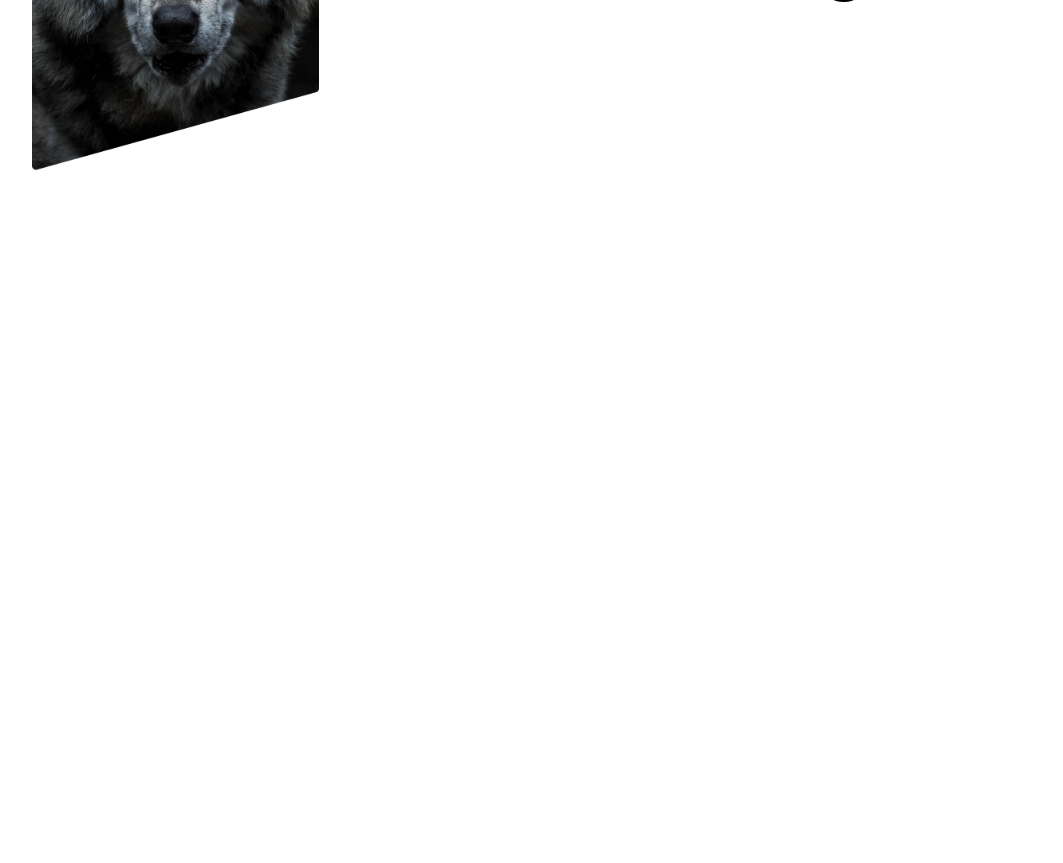
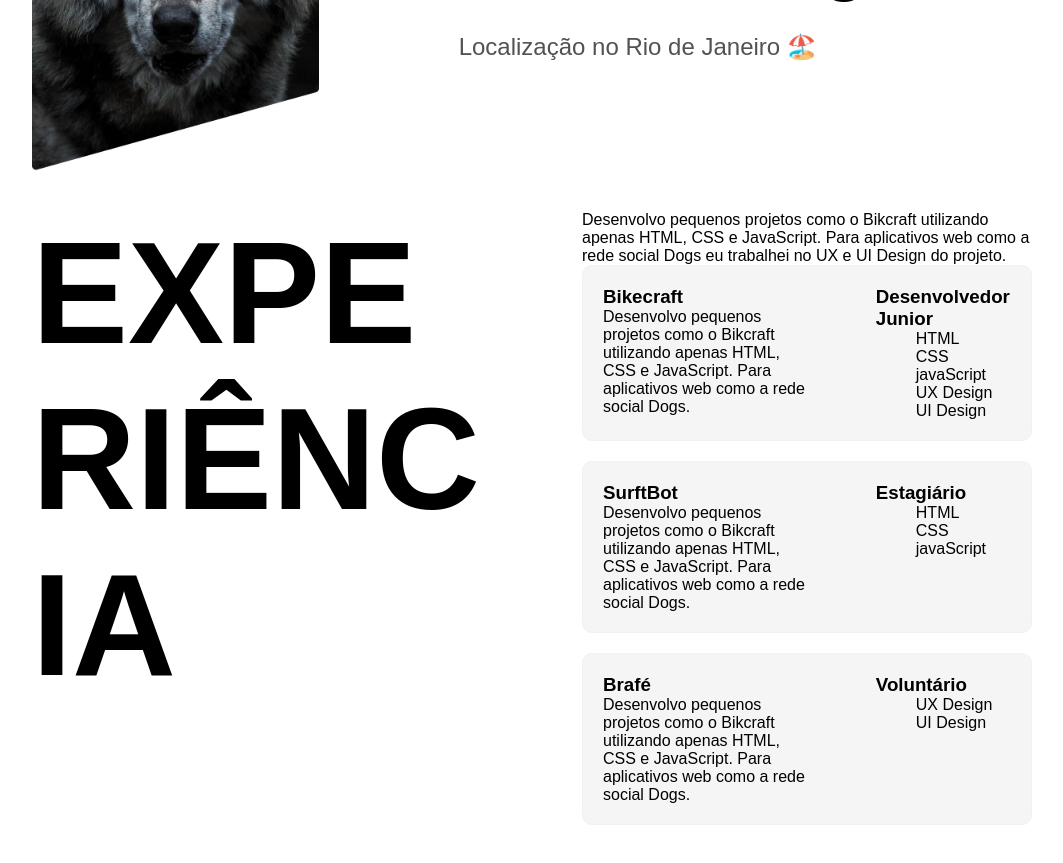
Before and after one commit to Ramonlleopoldo/Portfolio-origamid, a plain HTML site: page index.html in a window 1280 px wide. Shown: the part 361-1224 px from the top of the page, without its empty margins (108-1171 px from the left). Before the commit the page ends 800 px from the top, so only its background shows below. Drawn offline with Linux system fonts and the light colour scheme.

Commit message:
criado layout de experiencia (parte inicial)

```diff
--- /dev/null
+++ b/experiencia.css
@@ -0,0 +1,22 @@
+.experiencia {
+  display: flex;
+  flex-direction: row;
+  margin: 40px 140px;
+  gap: 100px;
+}
+.experiencia-h1 {
+  max-width: 450px;
+  font-size: 9rem;
+  font-weight: 900;
+  word-wrap: break-word;
+}
+.container-grid {
+  display: grid;
+  padding: 20px;
+  grid-template-columns: 1.8fr 1.2fr;
+  background-color: #f5f5f5;
+  border: solid #f1f1f1 1px;
+  border-radius: 10px;
+  gap: 70px;
+  margin-bottom: 20px;
+}
--- a/index.html
+++ b/index.html
@@ -7,6 +7,7 @@
   <link rel="stylesheet" href="style.css">
   <title>Origamid</title>
 </head>
+
 <div class="container">
   <header>
     <img src="./assets/img/marca.svg" alt="Logo lobo">
@@ -18,13 +19,61 @@
   </header>
   <section class="perfil">
     <img src="./assets/img/perfil.jpg" alt="imagem de perfil lobo" class="perfil-img">
-    <span class="perfil-texto">Desenvolvedor <br>Front end & <br> UX/UI Designer</span>
-
+    <div class="grid-perfil-texto">
+      <span class="perfil-texto">Desenvolvedor <br>Front end & <br> UX/UI Designer</span>
+      <p>Localização no Rio de Janeiro 🏖️</p>
+    </div>
+  </section>
+  <section class="experiencia">
+    <span class="experiencia-h1">EXPERIÊNCIA</span>
+    <div class="experiencia-texto">
+      <p class="experiencia-texto-p">Desenvolvo pequenos projetos como o Bikcraft utilizando apenas HTML, CSS e JavaScript. Para aplicativos web como a rede social Dogs eu trabalhei no UX e UI Design do projeto.</p>
+      <div class="container-grid">
+        <div class="grid-projeto">
+          <h3>Bikecraft</h3>
+          <p>Desenvolvo pequenos projetos como o Bikcraft utilizando apenas HTML, CSS e JavaScript. Para aplicativos web como a rede social Dogs.</p>
+        </div>
+        <div class="grid-competencia">
+          <h3>Desenvolvedor Junior</h3>
+          <ol class="competencia">
+            <li>HTML</li>
+            <li>CSS</li>
+            <li>javaScript</li>
+            <li>UX Design</li>
+            <li>UI Design</li>
+          </ol>
+        </div>
+      </div>
+      <div class="container-grid">
+        <div class="grid-projeto">
+          <h3>SurftBot</h3>
+          <p>Desenvolvo pequenos projetos como o Bikcraft utilizando apenas HTML, CSS e JavaScript. Para aplicativos web como a rede social Dogs.</p>
+        </div>
+        <div class="grid-competencia">
+          <h3>Estagiário</h3>
+          <ol class="competencia">
+            <li>HTML</li>
+            <li>CSS</li>
+            <li>javaScript</li>
+          </ol>
+        </div>
+      </div>
+      <div class="container-grid">
+        <div class="grid-projeto">
+          <h3>Brafé</h3>
+          <p>Desenvolvo pequenos projetos como o Bikcraft utilizando apenas HTML, CSS e JavaScript. Para aplicativos web como a rede social Dogs.</p>
+        </div>
+        <div class="grid-competencia">
+          <h3>Voluntário</h3>
+          <ol class="competencia">
+            <li>UX Design</li>
+            <li>UI Design</li>
+          </ol>
+        </div>
+      </div>
+    </div>
   </section>
 </div>
-
-
-<body>
 
 </body>
 
--- a/perfil.css
+++ b/perfil.css
@@ -8,3 +8,8 @@
   font-size: 4.5rem;
   font-weight: 900;
 }
+.grid-perfil-texto p {
+  font-size: 1.5rem;
+  color: #525252;
+  padding-top: 1.87rem;
+}
--- a/style.css
+++ b/style.css
@@ -1,6 +1,7 @@
 /*imports dos outros css da pagina*/
 @import url(./header.css);
 @import url(./perfil.css);
+@import url(./experiencia.css);
 /*reset geral*/
 * {
   margin: 0;
@@ -19,3 +20,6 @@ a {
 img {
   max-width: 100%;
 }
+li {
+  list-style-type: none;
+}
```
